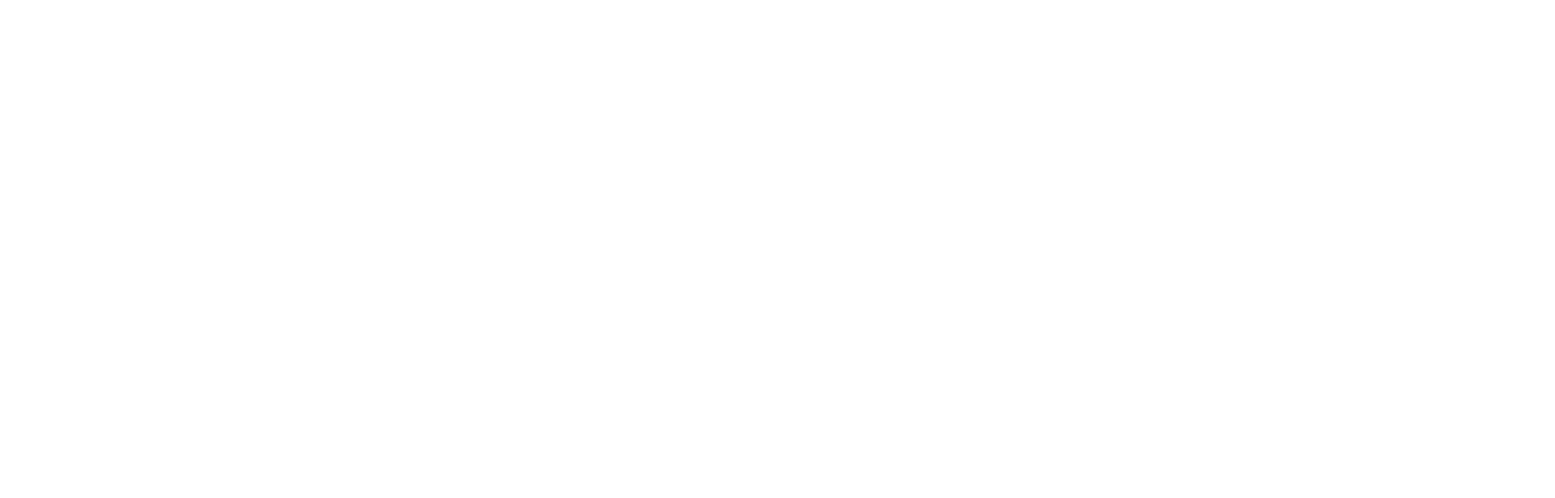
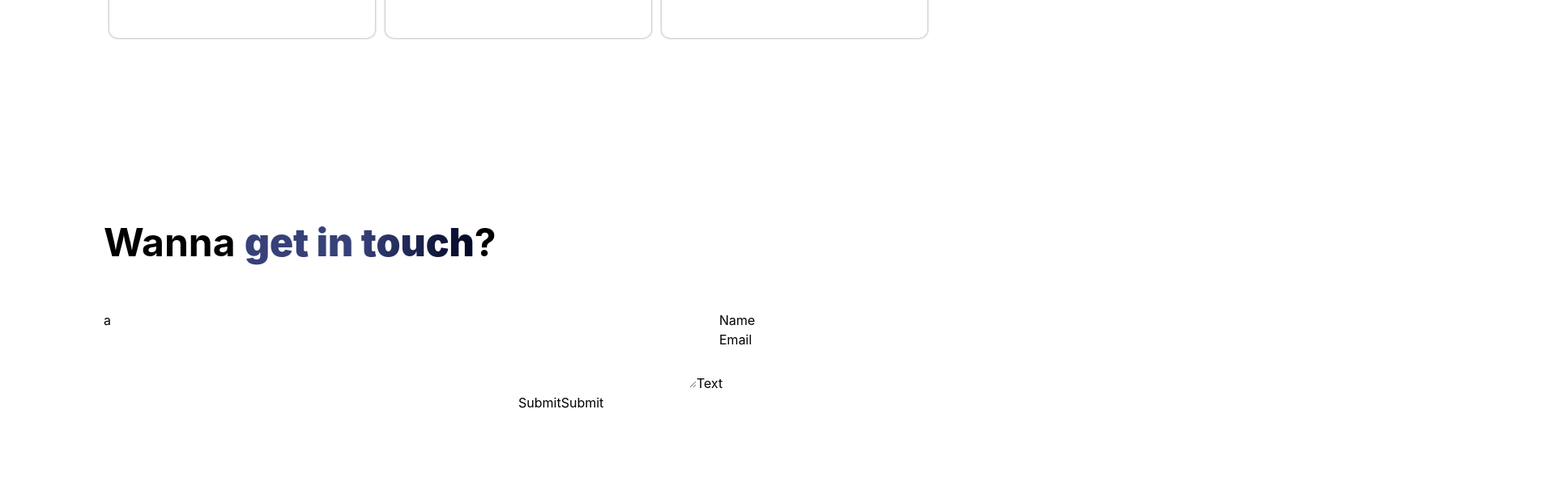
Before and after one commit to kova996/portfolio, a React (Create React App) app: page / in a window 1280 px wide. Shown: the part 3700-4316 px from the top of the page at 81% size, 1920 px wide, since content can reach past the window. Before the commit the page ends 3571 px from the top, so only its background shows below. Built offline with nearby package versions, Linux system fonts and the light colour scheme.

Commit message:
Added contact section and fixed false width

```diff
--- a/src/index.css
+++ b/src/index.css
@@ -3,6 +3,11 @@
   padding: 0;
   margin: 0;
 }
+
+html {
+ width: 100vw;
+}
+
 html,
 body {
   margin: 0;
@@ -12,7 +17,6 @@
   -webkit-font-smoothing: antialiased;
   -moz-osx-font-smoothing: grayscale;
   /*background-color: rgb(0, 5, 34);*/
-  width: 100%;
 }
 
 code {
--- a/src/pages/main.tsx
+++ b/src/pages/main.tsx
@@ -2,6 +2,7 @@
 import WorkExperience from "../sections/work-experience/WorkExperience";
 import Hero from "../sections/hero/hero";
 import Projects from "../sections/projects/Projects";
+import Contact from "../sections/contact/Contact";
 
 export const Main = () => {
   return (
@@ -15,6 +16,7 @@
             <Skills />
             <Certifications />
             */}
+      <Contact></Contact>
     </div>
   );
 };
--- /dev/null
+++ b/src/sections/contact/Contact.css
@@ -0,0 +1,42 @@
+.contact {
+    display: flex;
+    padding: 10%;
+    flex-direction: column;
+}
+
+.contact-heading h1 {
+    font-size: 3em;
+    font-weight: 700;
+    margin-bottom: 1em;
+}
+
+.contact-heading h1 span{
+    font-weight: 900;
+    background: radial-gradient(
+        circle at top left,
+        rgba(5, 17, 86, 0.8) 50%,
+        rgb(0, 5, 34) 100%
+      );
+    background-clip: text;
+    -webkit-background-clip: text;
+    -moz-background-clip: text;
+    -webkit-text-fill-color: transparent;
+    -moz-text-fill-color: transparent;
+}
+
+.contact-main {
+    display: flex;
+    justify-content: space-evenly;
+}
+
+.contact-main div  {
+
+}
+
+.contact-content {
+    width: 50%;
+}
+
+.contact-form {
+    width: 50%;
+}
--- /dev/null
+++ b/src/sections/contact/Contact.tsx
@@ -0,0 +1,38 @@
+import "./Contact.css";
+
+const Contact: React.FC = () => {
+  return (
+    <div className="contact">
+      <div className="contact-heading">
+        <h1>
+          Wanna <span>get in touch</span>?
+        </h1>
+      </div>
+      <div className="contact-main">
+        <div className="contact-content">a</div>
+        <div className="contact-form">
+          <form>
+            <div className="name-input">
+              <input type="text" name="name" id="name" />
+              <label htmlFor="name">Name</label>
+            </div>
+            <div className="email-input">
+              <input type="text" name="email" id="email" />
+              <label htmlFor="email">Email</label>
+            </div>
+            <div className="text-textarea">
+              <textarea name="text" id="text"></textarea>
+              <label htmlFor="text">Text</label>
+            </div>
+            <div className="submit-button">
+              <input type="submit" id="submit"/>
+              <label htmlFor="submit">Submit</label>
+            </div>
+          </form>
+        </div>
+      </div>
+    </div>
+  );
+};
+
+export default Contact;
--- a/src/sections/hero/hero.css
+++ b/src/sections/hero/hero.css
@@ -57,7 +57,8 @@
   position: absolute;
   bottom: 0;
   left: 0;
-  width: 150%;
+  right: 0;
+  width: 100%;
   overflow: hidden;
   line-height: 0;
   transform: rotate(180deg);
@@ -66,7 +67,7 @@
 .curve svg {
   position: relative;
   display: block;
-  width: calc(100% + 1.3px);
+  width: 150%;
   height: 65px;
   transform: rotateY(180deg);
 }
--- a/src/sections/projects/Projects.css
+++ b/src/sections/projects/Projects.css
@@ -1,6 +1,7 @@
 .projects {
   width: 100%;
   margin-top: 7%;
+  margin-bottom: 7%;
 }
 
 .projects-heading {
@@ -34,17 +35,18 @@
 
 .projects-list {
     display: flex;
-    width: 90%;
     margin-left: auto;
     margin-right: auto;
     border-radius: 10px;
     margin-top: -10%;
     justify-content: space-around;
     flex-wrap: wrap;
+    padding-left: 10%;
+    padding-right: 10%;
 }
 
 .project-card{
-    height: 200px;
+    height: 300px;
     width: 32%;
     border-radius: 10px;
     background-color: white;
--- a/src/sections/projects/Projects.tsx
+++ b/src/sections/projects/Projects.tsx
@@ -14,7 +14,7 @@
       </div>
       <div className="projects-list">
         {projects.map((el, idx)=>{
-            return <div className="project-card">
+            return <div className="project-card" key={`project-${idx.toString()}`}>
                 {el}
             </div>
         })}
```
